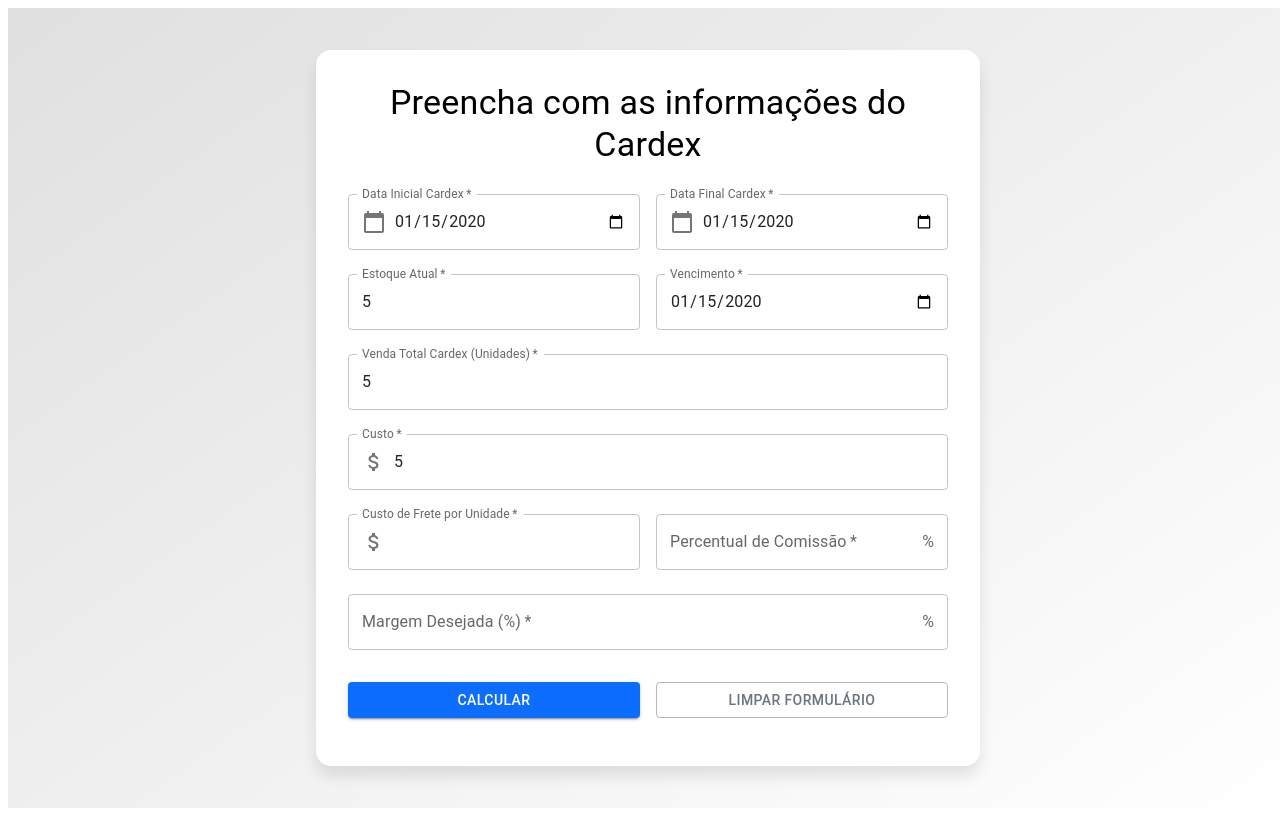
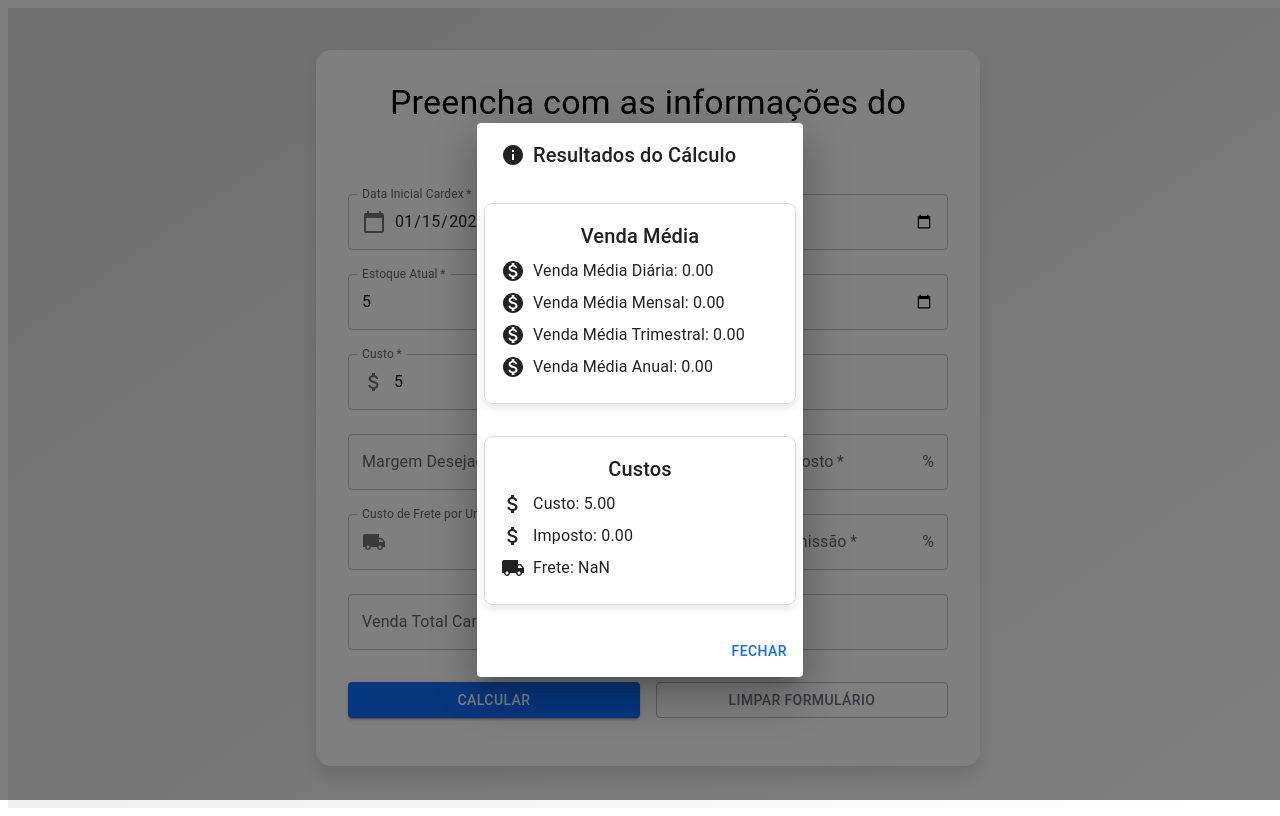
Before and after one commit to rfirpo93/staestoque, a React (Vite) app in the folder frontend/: page /calculo in a window 1280 px wide. Both pictures are taken after typing "2020-01-15", "2020-01-15", "5", "2020-01-15", "5", "5" into the empty fields and a click on the button "CALCULAR". Built offline with nearby package versions, Linux system fonts and the light colour scheme.

Commit message:
2º cálculo (custo)

```diff
--- a/frontend/src/Calculomanual.jsx
+++ b/frontend/src/Calculomanual.jsx
@@ -1,8 +1,11 @@
 import React, { useState } from 'react';
-import { Box, Button, TextField, Typography, Container, InputAdornment } from '@mui/material';
+import { Box, Button, TextField, Typography, Container, InputAdornment, Dialog, DialogActions, DialogContent, DialogTitle, IconButton } from '@mui/material';
 import { motion } from 'framer-motion';
 import CalendarTodayIcon from '@mui/icons-material/CalendarToday';
 import AttachMoneyIcon from '@mui/icons-material/AttachMoney';
+import InfoIcon from '@mui/icons-material/Info';
+import LocalShippingIcon from '@mui/icons-material/LocalShipping';
+import MonetizationOnIcon from '@mui/icons-material/MonetizationOn';
 import styled from '@emotion/styled';
 import { createTheme, ThemeProvider } from '@mui/material/styles';
 
@@ -46,18 +49,57 @@ const RowContainer = styled(Box)`
   gap: 1rem;
 `;
 
+const ResultContainer = styled(DialogContent)`
+  display: flex;
+  flex-direction: column;
+  align-items: center;
+  gap: 1rem;
+  text-align: center;
+`;
+
+const ResultBox = styled(Box)`
+  border: 1px solid #ddd;
+  border-radius: 8px;
+  padding: 1rem;
+  box-shadow: 0 4px 8px rgba(0, 0, 0, 0.1);
+  width: 100%;
+  max-width: 500px;
+  margin-top: 1rem;
+`;
+
+const ResultField = styled(Typography)`
+  display: flex;
+  align-items: center;
+  gap: 0.5rem;
+  margin-bottom: 0.5rem;
+`;
+
 const Calculomanual = () => {
     const [form, setForm] = useState({
         dataInicial: '',
         dataFinal: '',
         vendaTotal: '',
         custo: '',
+        pmpf: '',
         margem: '',
+        percentualImposto: '',
         estoqueAtual: '',
         vencimento: '',
         freteUnidade: '',
         comissaoPercentual: ''
     });
+
+    const [result, setResult] = useState({
+        vendaMediaDiaria: 0,
+        vendaMediaMensal: 0,
+        vendaMediaTrimestral: 0,
+        vendaMediaAnual: 0,
+        custo: 0,
+        imposto: 0,
+        frete: 0
+    });
+
+    const [open, setOpen] = useState(false);
 
     const handleChange = (e) => {
         setForm({
@@ -72,7 +114,9 @@ const Calculomanual = () => {
             dataFinal: '',
             vendaTotal: '',
             custo: '',
+            pmpf: '',
             margem: '',
+            percentualImposto: '',
             estoqueAtual: '',
             vencimento: '',
             freteUnidade: '',
@@ -82,8 +126,32 @@ const Calculomanual = () => {
 
     const handleSubmit = (e) => {
         e.preventDefault();
-        // Lógica de cálculo aqui
-        console.log('Cálculo realizado', form);
+        const { dataInicial, dataFinal, vendaTotal, custo, pmpf, percentualImposto, freteUnidade } = form;
+        const startDate = new Date(dataInicial);
+        const endDate = new Date(dataFinal);
+        const days = ((endDate - startDate) / (1000 * 60 * 60 * 24)) + 1; // Corrige o cálculo dos dias
+        const vendaMediaDiaria = vendaTotal / days;
+        const vendaMediaMensal = vendaMediaDiaria * 30;
+        const vendaMediaTrimestral = vendaMediaDiaria * 90;
+        const vendaMediaAnual = vendaMediaDiaria * 365;
+        const imposto = (pmpf * percentualImposto) / 100;
+        const frete = parseFloat(freteUnidade);
+
+        setResult({
+            vendaMediaDiaria,
+            vendaMediaMensal,
+            vendaMediaTrimestral,
+            vendaMediaAnual,
+            custo: parseFloat(custo),
+            imposto,
+            frete
+        });
+
+        setOpen(true);
+    };
+
+    const handleClose = () => {
+        setOpen(false);
     };
 
     return (
@@ -170,17 +238,7 @@ const Calculomanual = () => {
                                 onChange={handleChange}
                             />
                         </RowContainer>
-                        <TextField
-                            margin="normal"
-                            required
-                            fullWidth
-                            id="vendaTotal"
-                            label="Venda Total Cardex (Unidades)"
-                            name="vendaTotal"
-                            type="number"
-                            value={form.vendaTotal}
-                            onChange={handleChange}
-                        />
+                        <RowContainer>
                             <TextField
                                 margin="normal"
                                 required
@@ -199,6 +257,63 @@ const Calculomanual = () => {
                                 value={form.custo}
                                 onChange={handleChange}
                             />
+                            <TextField
+                                margin="normal"
+                                required
+                                fullWidth
+                                id="pmpf"
+                                label="PMPF"
+                                name="pmpf"
+                                type="number"
+                                InputProps={{
+                                    startAdornment: (
+                                        <InputAdornment position="start">
+                                            <AttachMoneyIcon />
+                                        </InputAdornment>
+                                    ),
+                                }}
+                                value={form.pmpf}
+                                onChange={handleChange}
+                            />
+                        </RowContainer>
+                        <RowContainer>
+                            <TextField
+                                margin="normal"
+                                required
+                                fullWidth
+                                id="margem"
+                                label="Margem Desejada (%)"
+                                name="margem"
+                                type="number"
+                                InputProps={{
+                                    endAdornment: (
+                                        <InputAdornment position="end">
+                                            %
+                                        </InputAdornment>
+                                    ),
+                                }}
+                                value={form.margem}
+                                onChange={handleChange}
+                            />
+                            <TextField
+                                margin="normal"
+                                required
+                                fullWidth
+                                id="percentualImposto"
+                                label="Percentual de Imposto"
+                                name="percentualImposto"
+                                type="number"
+                                InputProps={{
+                                    endAdornment: (
+                                        <InputAdornment position="end">
+                                            %
+                                        </InputAdornment>
+                                    ),
+                                }}
+                                value={form.percentualImposto}
+                                onChange={handleChange}
+                            />
+                        </RowContainer>
                         <RowContainer>
                             <TextField
                                 margin="normal"
@@ -211,7 +326,7 @@ const Calculomanual = () => {
                                 InputProps={{
                                     startAdornment: (
                                         <InputAdornment position="start">
-                                            <AttachMoneyIcon />
+                                            <LocalShippingIcon />
                                         </InputAdornment>
                                     ),
                                 }}
@@ -237,24 +352,19 @@ const Calculomanual = () => {
                                 onChange={handleChange}
                             />
                         </RowContainer>
+                        <RowContainer>
                             <TextField
                                 margin="normal"
                                 required
                                 fullWidth
-                            id="margem"
-                            label="Margem Desejada (%)"
-                            name="margem"
+                                id="vendaTotal"
+                                label="Venda Total Cardex (Unidades)"
+                                name="vendaTotal"
                                 type="number"
-                            InputProps={{
-                                endAdornment: (
-                                    <InputAdornment position="end">
-                                        %
-                                    </InputAdornment>
-                                ),
-                            }}
-                            value={form.margem}
+                                value={form.vendaTotal}
                                 onChange={handleChange}
                             />
+                        </RowContainer>
                         <RowContainer>
                             <Button
                                 type="submit"
@@ -278,6 +388,60 @@ const Calculomanual = () => {
                         </RowContainer>
                     </Box>
                 </FormContainer>
+
+                <Dialog open={open} onClose={handleClose}>
+                    <DialogTitle>
+                        <Box display="flex" alignItems="center">
+                            <InfoIcon sx={{ mr: 1 }} />
+                            Resultados do Cálculo
+                        </Box>
+                    </DialogTitle>
+                    <ResultContainer>
+                        <ResultBox component={motion.div} initial={{ opacity: 0, y: 50 }} animate={{ opacity: 1, y: 0 }} transition={{ duration: 0.5 }}>
+                            <Typography variant="h6" gutterBottom>
+                                Venda Média
+                            </Typography>
+                            <ResultField>
+                                <MonetizationOnIcon />
+                                <Typography>Venda Média Diária: {result.vendaMediaDiaria.toFixed(2)}</Typography>
+                            </ResultField>
+                            <ResultField>
+                                <MonetizationOnIcon />
+                                <Typography>Venda Média Mensal: {result.vendaMediaMensal.toFixed(2)}</Typography>
+                            </ResultField>
+                            <ResultField>
+                                <MonetizationOnIcon />
+                                <Typography>Venda Média Trimestral: {result.vendaMediaTrimestral.toFixed(2)}</Typography>
+                            </ResultField>
+                            <ResultField>
+                                <MonetizationOnIcon />
+                                <Typography>Venda Média Anual: {result.vendaMediaAnual.toFixed(2)}</Typography>
+                            </ResultField>
+                        </ResultBox>
+                        <ResultBox component={motion.div} initial={{ opacity: 0, y: 50 }} animate={{ opacity: 1, y: 0 }} transition={{ duration: 0.6 }}>
+                            <Typography variant="h6" gutterBottom>
+                                Custos
+                            </Typography>
+                            <ResultField>
+                                <AttachMoneyIcon />
+                                <Typography>Custo: {result.custo.toFixed(2)}</Typography>
+                            </ResultField>
+                            <ResultField>
+                                <AttachMoneyIcon />
+                                <Typography>Imposto: {result.imposto.toFixed(2)}</Typography>
+                            </ResultField>
+                            <ResultField>
+                                <LocalShippingIcon />
+                                <Typography>Frete: {result.frete.toFixed(2)}</Typography>
+                            </ResultField>
+                        </ResultBox>
+                    </ResultContainer>
+                    <DialogActions>
+                        <Button onClick={handleClose} color="primary">
+                            Fechar
+                        </Button>
+                    </DialogActions>
+                </Dialog>
             </MainContainer>
         </ThemeProvider>
     );
```
Lines whose indentation alone changed are shown as unchanged.
